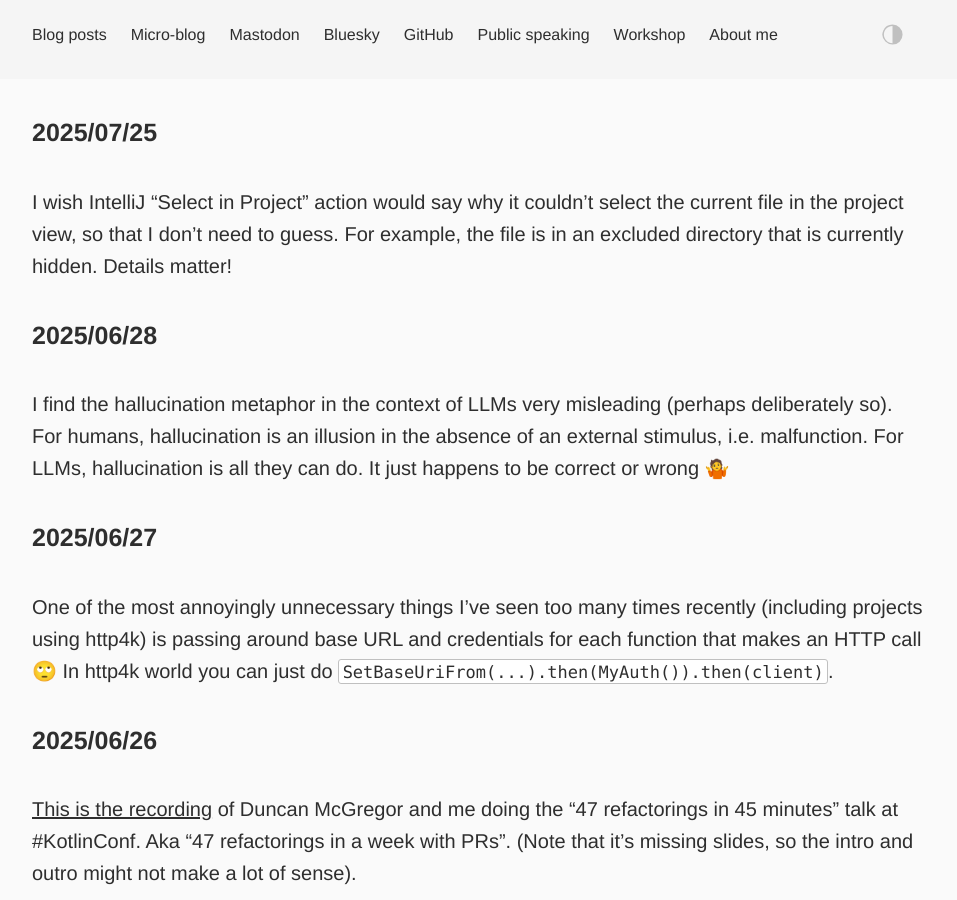
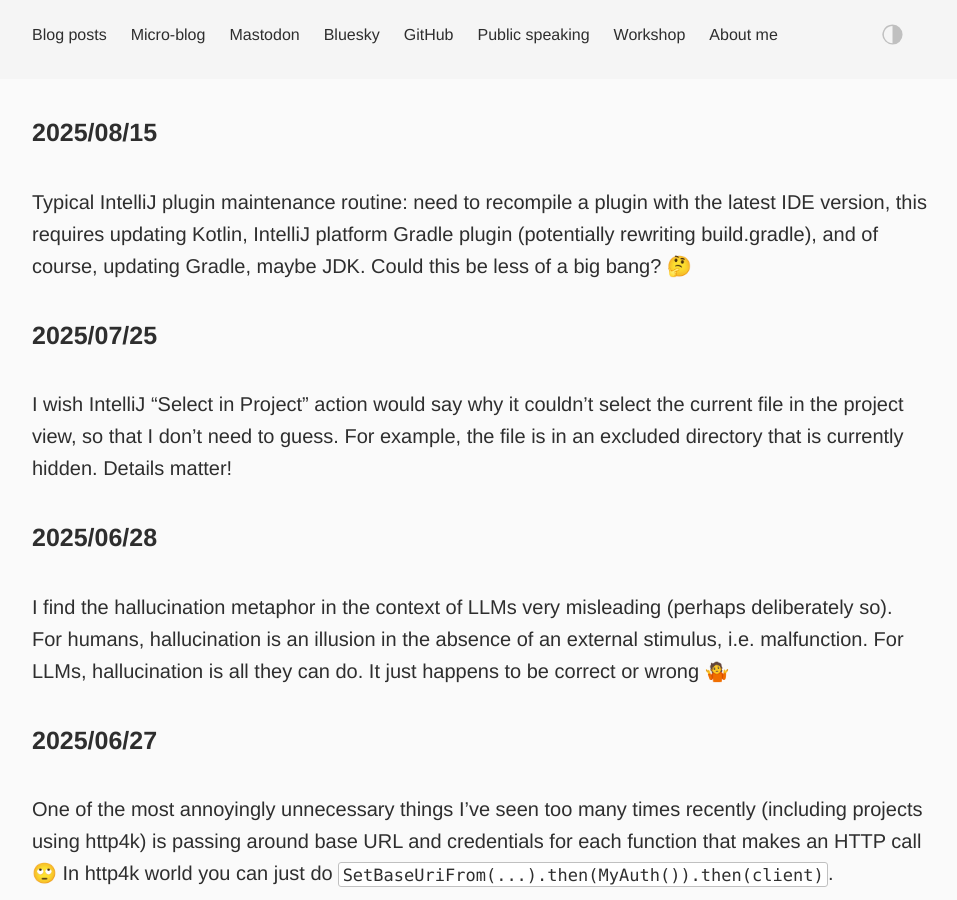
Before and after one commit to dkandalov/dkandalov.github.io, a Jekyll site: the page built from micro-blog.md, in a window 1280 px wide and 900 px high. Shown: the whole window, without its empty margins (160-1117 px from the left). Built offline with Jekyll 4.4.1, drawn with Linux system fonts in a browser that asks for light colours.

Commit message:
updated micro-blog

```diff
--- a/micro-blog.md
+++ b/micro-blog.md
@@ -2,6 +2,9 @@
 layout: post
 permalink: /micro-blog/
 ---
+
+#### 2025/08/15
+Typical IntelliJ plugin maintenance routine: need to recompile a plugin with the latest IDE version, this requires updating Kotlin, IntelliJ platform Gradle plugin (potentially rewriting build.gradle), and of course, updating Gradle, maybe JDK. Could this be less of a big bang? 🤔
 
 #### 2025/07/25
 I wish IntelliJ "Select in Project" action would say why it couldn't select the current file in the project view, so that I don't need to guess. For example, the file is in an excluded directory that is currently hidden. Details matter!
```
